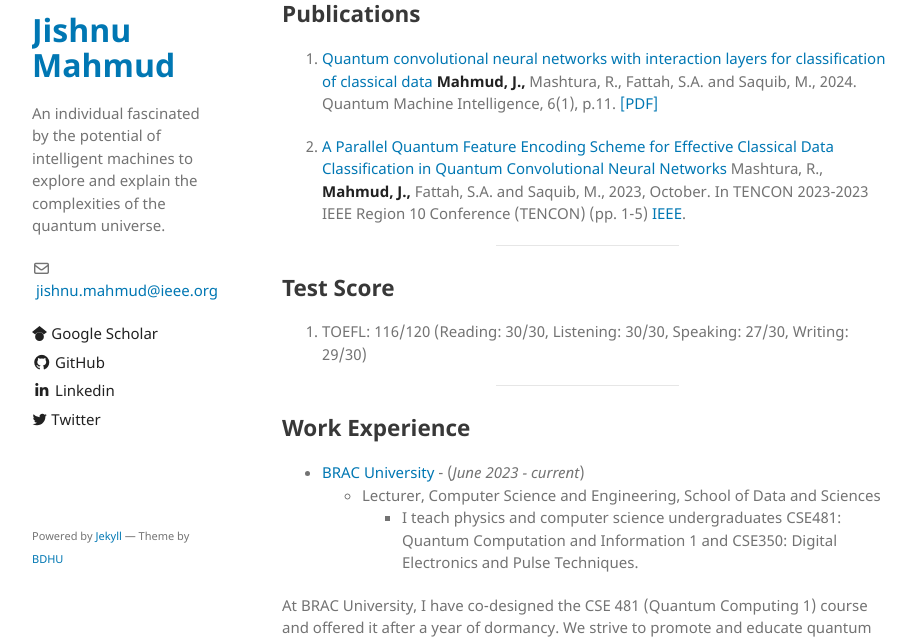
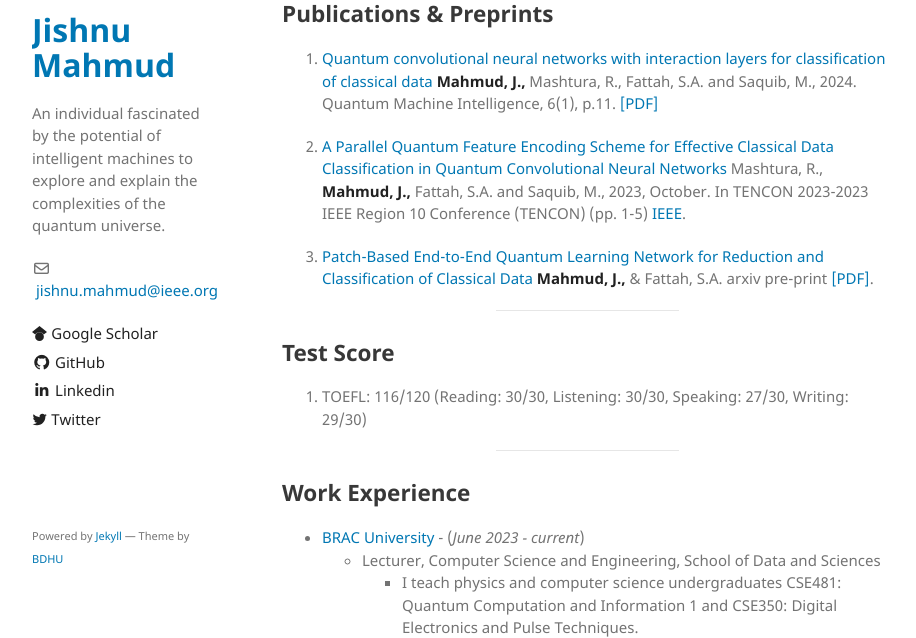
Before and after one commit to sowmitra-das-sumit/sowmitra-das-sumit.github.io, a Jekyll site: the page built from index.md, in a window 1280 px wide and 900 px high, scrolled down 935 px, cut to the strip 262-900 px from the top of the window. Shown: the whole strip, without its empty margins (178-1094 px from the left). Built offline with Jekyll 4.4.1, drawn with Linux system fonts in a browser that asks for light colours; our own code applies the rules of GitHub Pages for plain Markdown files.

Commit message:
Update index.md

```diff
--- a/index.md
+++ b/index.md
@@ -25,13 +25,18 @@ I am seeking PhD opportunities in quantum information and computation for the Fa
 
 ***
 
-## Publications
+## Publications & Preprints
 
 1. [Quantum convolutional neural networks with interaction layers for classification of classical data](https://link.springer.com/article/10.1007/s42484-024-00145-4)
 **Mahmud, J.,** Mashtura, R., Fattah, S.A. and Saquib, M., 2024. Quantum Machine Intelligence, 6(1), p.11. [[PDF]](https://arxiv.org/pdf/2307.11792)
 
 2. [A Parallel Quantum Feature Encoding Scheme for Effective Classical Data Classification in Quantum Convolutional Neural Networks](https://ieeexplore.ieee.org/abstract/document/10322543)
 Mashtura, R., **Mahmud, J.,** Fattah, S.A. and Saquib, M., 2023, October. In TENCON 2023-2023 IEEE Region 10 Conference (TENCON) (pp. 1-5) [IEEE](https://ieeexplore.ieee.org/abstract/document/10322543).
+
+3. [Patch-Based End-to-End Quantum Learning Network for Reduction and Classification of Classical Data](https://arxiv.org/abs/2409.15214)
+**Mahmud, J.,** & Fattah, S.A. arxiv pre-print [[PDF]](https://arxiv.org/pdf/2409.15214).
+
+
 
 
 
```
